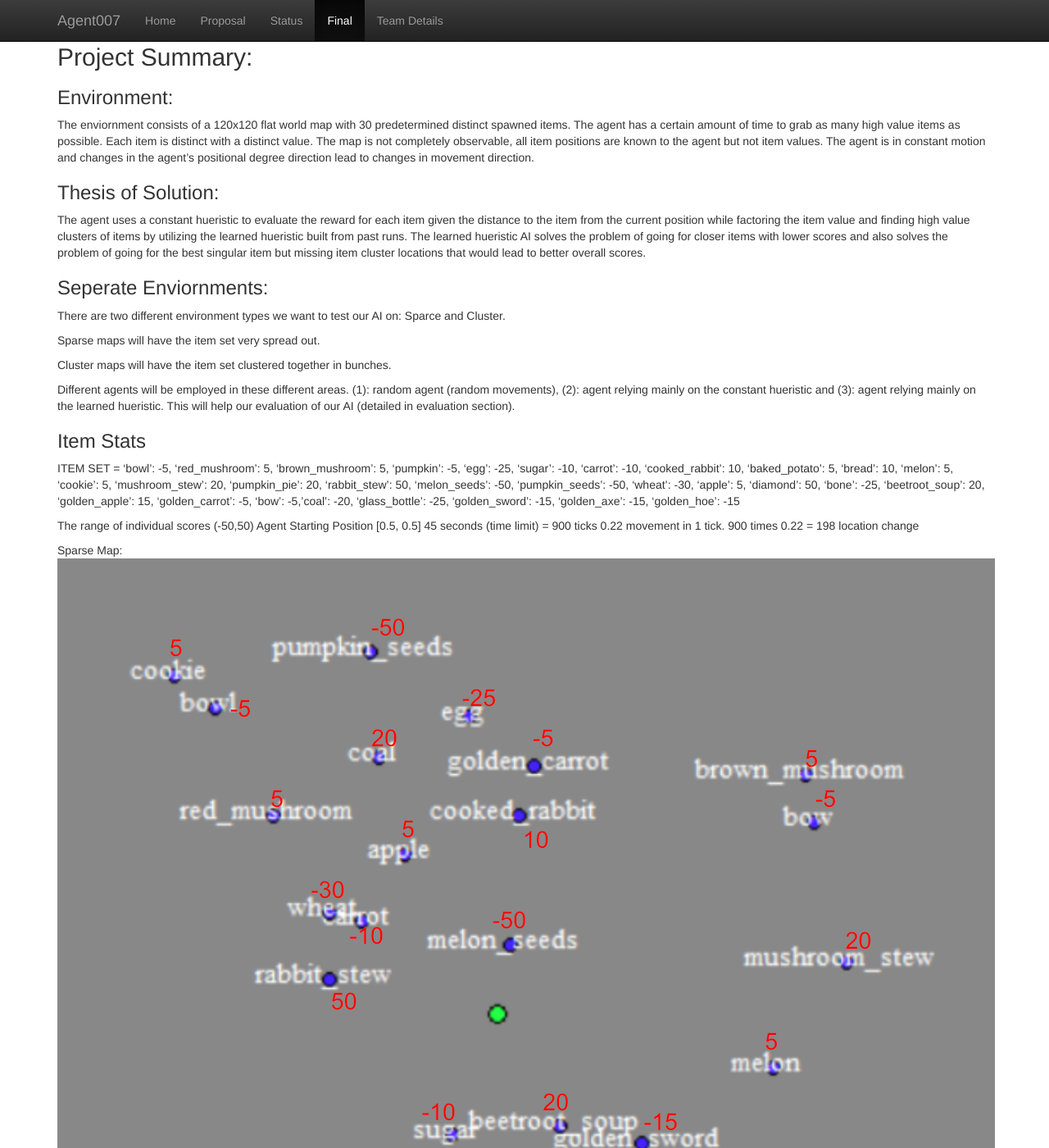
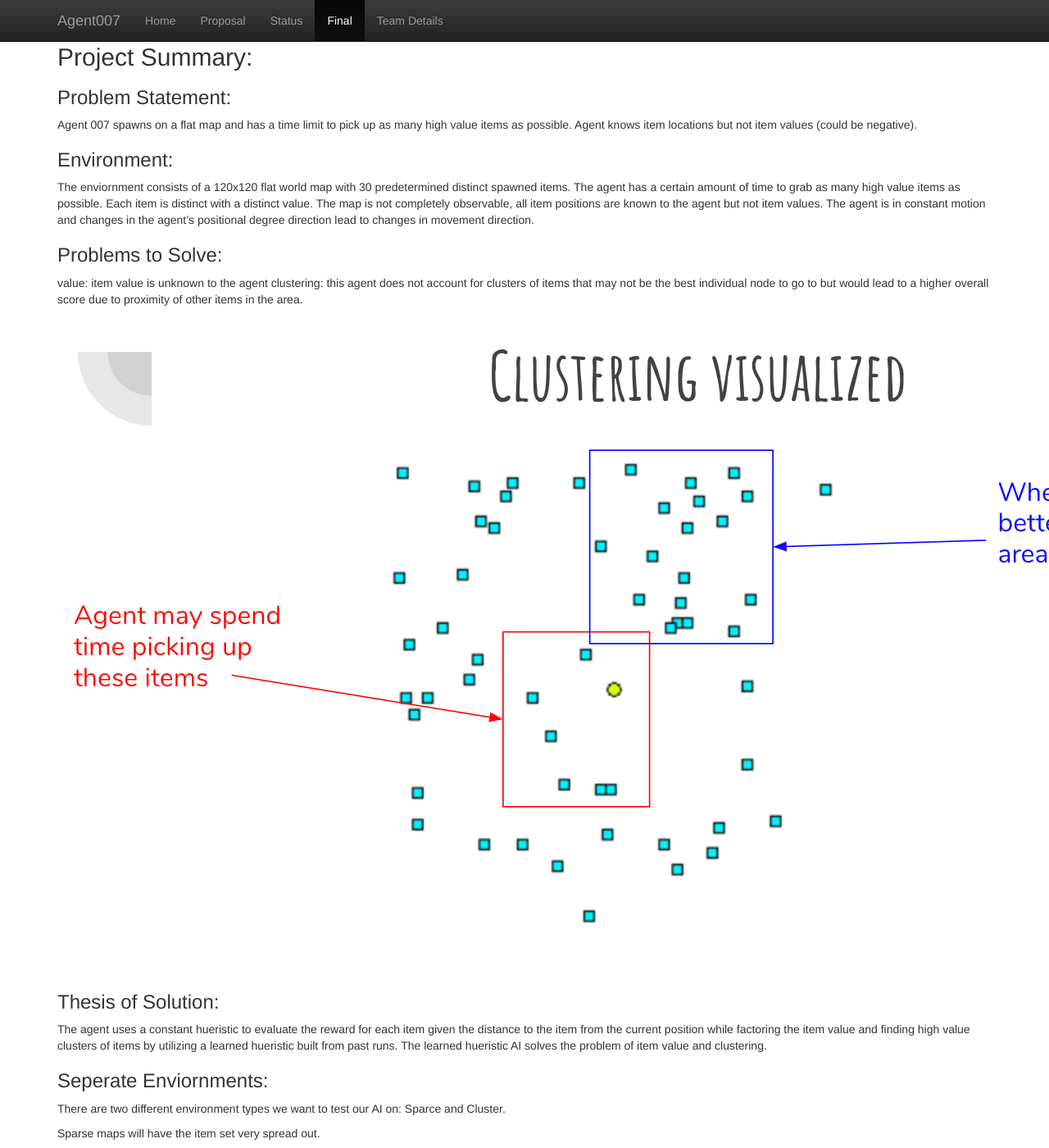
Before and after one commit to KumarHX/Agent007, a Jekyll site: the page built from docs/final.md, in a window 1280 px wide and 1400 px high, scrolled down 233 px. Shown: the whole window at 82% size. Built offline with Jekyll 4.4.1, drawn with Linux system fonts in a browser that asks for light colours; some of the changed text lies outside the part shown.

Commit message:
probem statement;2C

```diff
--- a/docs/final.md
+++ b/docs/final.md
@@ -9,11 +9,19 @@ title:  Final
 
 ## Project Summary:
 
+### Problem Statement:
+Agent 007 spawns on a flat map and has a time limit to pick up as many high value items as possible. Agent knows item locations but not item values (could be negative).
+
 ### Environment:
 The enviornment consists of a 120x120 flat world map with 30 predetermined distinct spawned items. The agent has a certain amount of time to grab as many high value items as possible. Each item is distinct with a distinct value. The map is not completely observable, all item positions are known to the agent but not item values. The agent is in constant motion and changes in the agent's positional degree direction lead to changes in movement direction.
 
+### Problems to Solve:
+value: item value is unknown to the agent
+clustering: this agent does not account for clusters of items that may not be the best individual node to go to but would lead to a higher overall score due to proximity of other items in the area.
+![](ClusteringVisualized.png?raw=true)
+
 ### Thesis of Solution:
-The agent uses a constant hueristic to evaluate the reward for each item given the distance to the item from the current position while factoring the item value and finding high value clusters of items by utilizing the learned hueristic built from past runs. The learned hueristic AI solves the problem of going for closer items with lower scores and also solves the problem of going for the best singular item but missing item cluster locations that would lead to better overall scores.
+The agent uses a constant hueristic to evaluate the reward for each item given the distance to the item from the current position while factoring the item value and finding high value clusters of items by utilizing a learned hueristic built from past runs. The learned hueristic AI solves the problem of item value and clustering.
 
 ### Seperate Enviornments:
 There are two different environment types we want to test our AI on: Sparce and Cluster.
@@ -70,7 +78,7 @@ The constant hueristic utilizes the constant variable of item location with resp
 g(n) : giving the agent position x1, y1, giving each item’s position x2, y2, calculate the distance between the agent and each item using formula D = sqrt ((x2 - x1)^2 + (y2 - y1)^2)
 
 ### Building the learned hueristic
-The learned hueristic is a set of past runs stored in a dictionary. There is a 50% chance the agent will choose a random item and a 50% chance the agent will choose the closest item when running the trials for the learned hueristic. After many runs, the dictionary will hold many different item pickup sequences with a score attributed to the run. This dictionary will then help guide agent movmement (go for item sequences with a high score in the dictionary).
+The learned hueristic is a set of past runs stored in a dictionary. There is a 50% chance the agent will choose a random item and a 50% chance the agent will choose the closest item when running the trials for the learned hueristic. After many runs, the dictionary will hold many different item pickup sequences with a score attributed to the run. This dictionary will then help guide agent movement (lookup current picked up item with prev runs, choose highest run, make next pickup next in stored sequence).
 
 Key, value dictionary built with each entry representing a training run.
 key: list of items picked up.
@@ -91,12 +99,10 @@ f(n): reward, we didn’t count number of steps because the path is continuous,
 #### Sparse Map:
 Choosing a random item after every pickup and at initialization:
 ![](RandomSparse.png?raw=true)
-<br>
 Avg. Score = -4.75
 
 Choosing a random item at initialization then employing shortest distance:
 ![](ShortestPathSparse.png?raw=true)
-<br>
 Avg. Score = -28
 
 Choosing item based on learned hueristic:
@@ -106,12 +112,10 @@ Choosing item based on learned hueristic:
 
 Choosing a random item after every pickup and at initialization:
 ![](RandomCluster.png?raw=true)
-<br>
 Avg. Score = -14.25
 
 Choosing a random item at initialization then employing shortest distance:
 ![](ShortestPathCluster.png?raw=true)
-<br>
 Avg. Score = -12.5
 
 Choosing item based on learned hueristic:
```
Also changed, not shown: docs/ClusteringVisualized.png (added), 1 other file.
